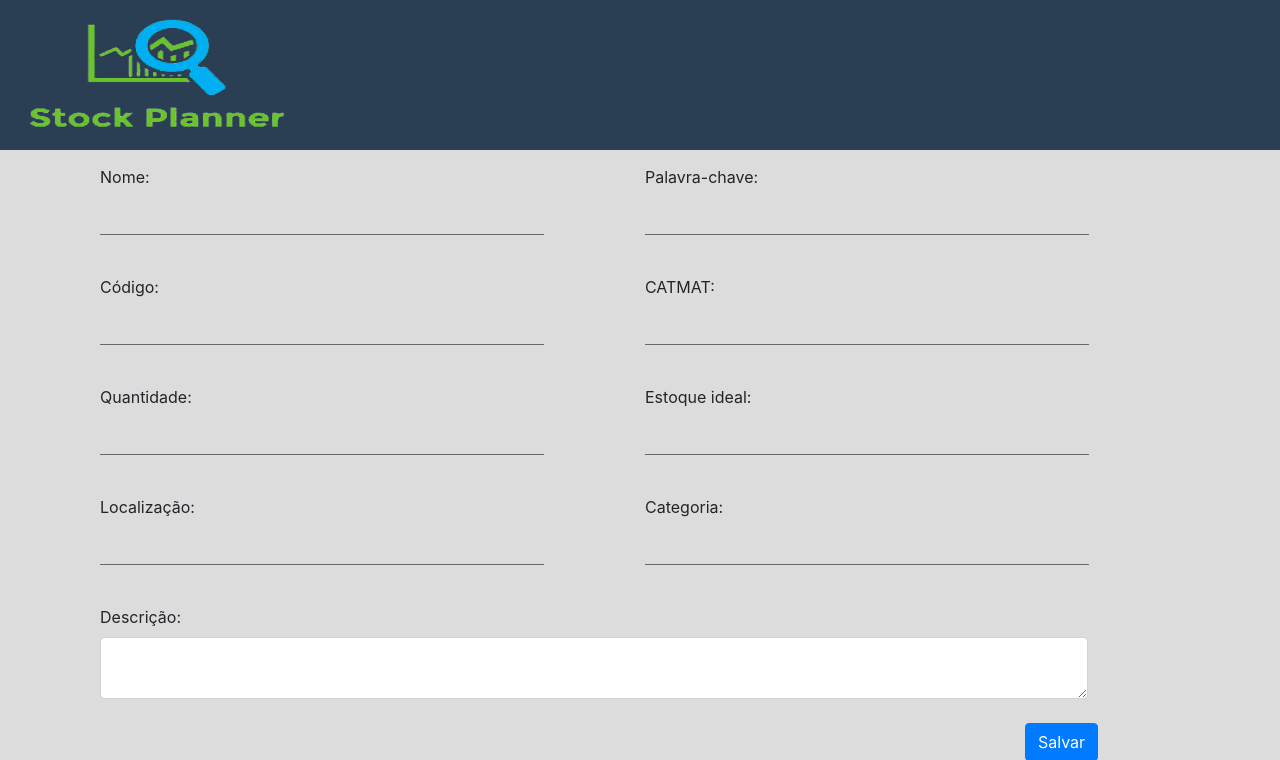
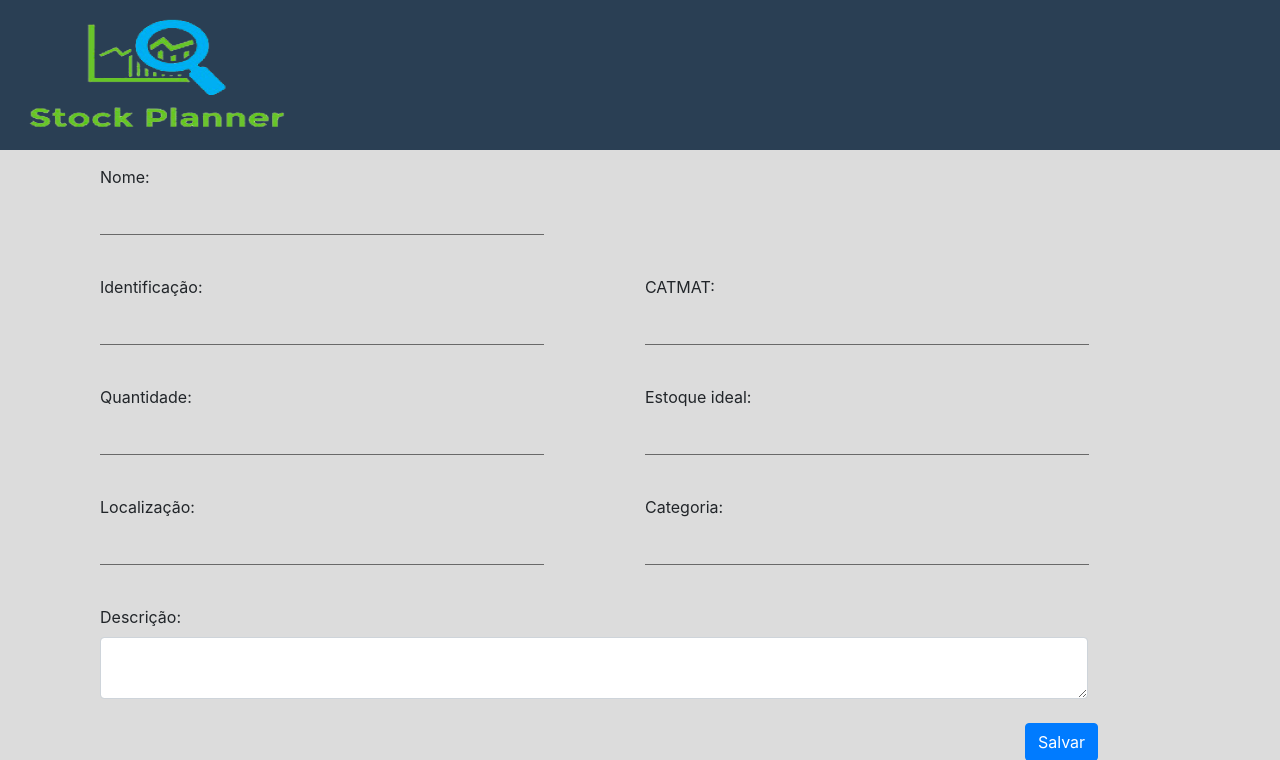
Before and after one commit to rodrigoAMF/stock-planner, a PHP site: page /cadastro-produto.php in a window 1280 px wide. Shown: the top 760 px of the page. Run offline with PHP 8.4, Linux system fonts and the light colour scheme.

Commit message:
Update front-end para cadastro de produtos

```diff
--- a/cadastro-produto.php
+++ b/cadastro-produto.php
@@ -8,21 +8,21 @@
     <!-- Criar as linhas e colunas de acordo com necessidade -->
 
     <div id="principal">
-
+        <form class="formulario-produto" method="post" action="processa-produto.php">
         	<div class="form-row">
         		<div class="form-group col-md-5">
           			<label for="formGroupExampleInput">Nome:</label>
-	    		<input type="text" class="form-control" id="formGroupExampleInput" placeholder="">
+            		<input type="text" class="form-control" name="nome" id="formGroupExampleInput" placeholder="">
         		</div>
 
         		<div class="form-group col-md-1">
 
         		</div>
 
-    		<div class="form-group col-md-5">
+        		<!--<div class="form-group col-md-5">
           			<label for="formGroupExampleInput">Palavra-chave:</label>
             		<input type="text" class="form-control" id="formGroupExampleInput" placeholder="">
-    		</div>
+        		</div>-->
         		</div>
 
 
@@ -32,8 +32,8 @@
 
         	<div class="form-row">
         		<div class="form-group col-md-5">
-      			<label for="formGroupExampleInput">Código:</label>
-	    		<input type="text" class="form-control" id="formGroupExampleInput" placeholder="">
+          			<label for="formGroupExampleInput">Identificação:</label>
+            		<input type="text" class="form-control" name="identificacao" id="formGroupExampleInput" placeholder="">
         		</div>
 
         		<div class="form-group col-md-1">
@@ -42,7 +42,7 @@
 
         		<div class="form-group col-md-5">
           			<label for="formGroupExampleInput">CATMAT:</label>
-	    		<input type="text" class="form-control" id="formGroupExampleInput" placeholder="">
+            		<input type="text" class="form-control" name="catmat" id="formGroupExampleInput" placeholder="">
         		</div>
         		</div>
 
@@ -54,7 +54,7 @@
         	<div class="form-row">
         		<div class="form-group col-md-5">
           			<label for="formGroupExampleInput">Quantidade:</label>
-	    		<input type="text" class="form-control" id="formGroupExampleInput" placeholder="">
+            		<input type="text" class="form-control" name="quantidade" id="formGroupExampleInput" placeholder="">
         		</div>
 
         		<div class="form-group col-md-1">
@@ -63,7 +63,7 @@
 
         		<div class="form-group col-md-5">
           			<label for="formGroupExampleInput">Estoque ideal:</label>
-	    		<input type="text" class="form-control" id="formGroupExampleInput" placeholder="">
+            		<input type="text" class="form-control" name="estoqueIdeal" id="formGroupExampleInput" placeholder="">
         		</div>
         		</div>
 
@@ -75,7 +75,7 @@
         	<div class="form-row">
         		<div class="form-group col-md-5">
           			<label for="formGroupExampleInput">Localização:</label>
-	    		<input type="text" class="form-control" id="formGroupExampleInput" placeholder="">
+            		<input type="text" class="form-control" name="localizacao" id="formGroupExampleInput" placeholder="">
         		</div>
 
         		<div class="form-group col-md-1">
@@ -84,7 +84,7 @@
 
         		<div class="form-group col-md-5">
           			<label for="formGroupExampleInput">Categoria:</label>
-	    		<input type="text" class="form-control" id="formGroupExampleInput" placeholder="">
+            		<input type="text" class="form-control" name="categoria" id="formGroupExampleInput" placeholder="">
         		</div>
         		</div>
 
@@ -95,7 +95,7 @@
         	<div class="row">
             	<div class="col-xl-11">
             		<label for="validationTextarea">Descrição:</label>
-    			<textarea class="form-control" id="validationTextarea" placeholder="" required></textarea>
+        			<textarea class="form-control" name="descricao" id="validationTextarea" placeholder="" required></textarea>
             	</div>
             	<div class="col-xl-1">
 
@@ -111,13 +111,13 @@
 
             	</div>
             	<div class="col-xl-1">
-	    		<button class="btn btn-primary" type="submit">Salvar</button>
+            		<input class="btn btn-primary" type="submit" value="Salvar">
             	</div>
             	<div class="col-xl-1">
 
             	</div>
         	</div>
-
+        </form>
 	</div>
 </div>
 
--- a/inc/footer.php
+++ b/inc/footer.php
@@ -8,6 +8,8 @@
     <!-- Bootstrap -->
     <script src="js/bootstrap.min.js"></script>
 
+    <script src='js/cadastro-produto.js'></script>
+
     <div id="rodape">
     	<br>
 	</div>
```
Lines whose indentation alone changed are shown as unchanged.
